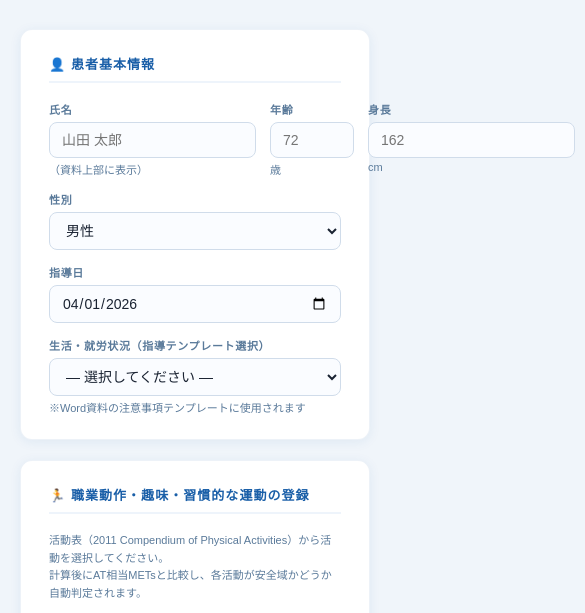
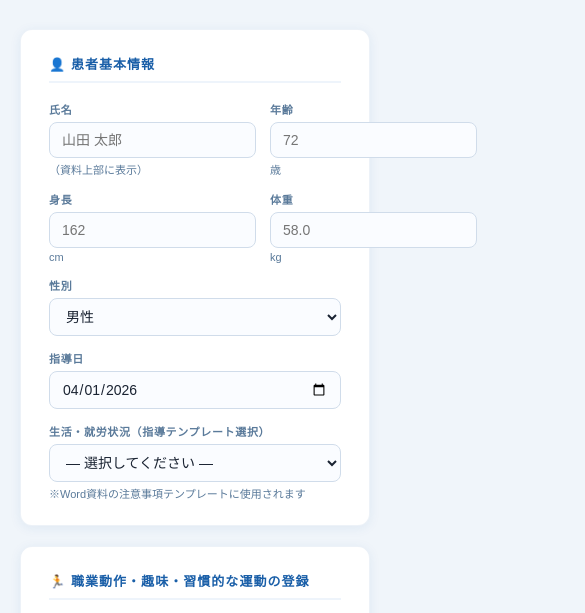
Before and after one commit to puakekokumaikahee2024-pixel/6mwt-generator, a plain HTML site: page generator.html in a window 390 px wide. Shown: the part 210-823 px from the top of the page, 585 px wide, since content can reach past the window. Drawn offline with Linux system fonts and the light colour scheme; a web font is replaced by a local one.

Commit message:
Add files via upload

```diff
--- a/generator.html
+++ b/generator.html
@@ -104,9 +104,11 @@ body {
 .grid-3 { display: grid; grid-template-columns: 1fr 1fr 1fr; gap: 14px; }
 .grid-2 { display: grid; grid-template-columns: 1fr 1fr; gap: 14px; }
 .grid-4 { display: grid; grid-template-columns: 1fr 1fr 1fr 1fr; gap: 12px; }
+.grid-patient-top { display: grid; grid-template-columns: 2fr 1fr 0.8fr 1fr; gap: 14px; }
 @media (max-width: 600px) {
   .grid-3, .grid-4 { grid-template-columns: 1fr 1fr; }
   .grid-2 { grid-template-columns: 1fr; }
+  .grid-patient-top { grid-template-columns: 1fr 1fr; }
 }
 
 /* FIELD */
@@ -388,7 +390,7 @@ body {
   <!-- 患者基本情報 -->
   <div class="card">
     <div class="card-title">👤 患者基本情報</div>
-    <div style="display:grid;grid-template-columns:2fr 1fr 1fr 1fr;gap:14px;">
+    <div class="grid-patient-top">
       <div class="field">
         <label>氏名</label>
         <input type="text" id="name" placeholder="山田 太郎">
```
